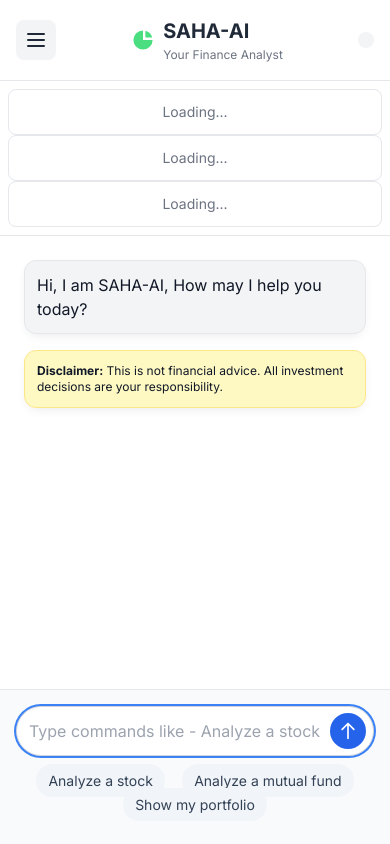
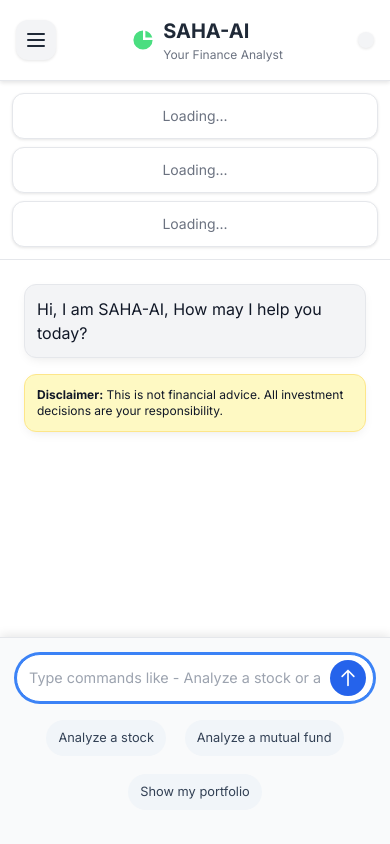
Before and after one commit to nithin1906/saha-ai, a Django app: template advisor/templates/advisor/index.html in a window 390 px wide. Run offline with Django 5.2, Linux system fonts and the light colour scheme; the template is opened without the code that fills it, so the values that code supplies are empty; some libraries are stand-ins or nearby versions.

Commit message:
Major mobile UI improvements and SENSEX data fix
- Fixed mobile input field text cutoff with better placeholder
- Improved suggestion chips layout with proper wrapping and spacing
- Enhanced mobile market cards with better shadows and hover effects
- Added mobile-specific portfolio health section
- Improved mobile header with sticky positioning and better styling
- Enhanced mobile chat window with custom scrollbars
- Fixed SENSEX market data fetching with multiple fallback methods
- Added better error handling for portfolio health on mobile
- Improved overall mobile responsiveness and visual design

```diff
--- a/advisor/templates/advisor/index.html
+++ b/advisor/templates/advisor/index.html
@@ -60,13 +60,24 @@
                 padding: 1rem;
                 background: white;
                 border-bottom: 1px solid #e5e7eb;
+                box-shadow: 0 2px 4px rgba(0,0,0,0.1);
+                position: sticky;
+                top: 0;
+                z-index: 30;
             }
             .mobile-menu-btn {
                 padding: 0.5rem;
-                border-radius: 0.5rem;
+                border-radius: 0.75rem;
                 background: #f3f4f6;
                 border: none;
                 cursor: pointer;
+                transition: all 0.2s ease;
+                box-shadow: 0 1px 3px rgba(0,0,0,0.1);
+            }
+            .mobile-menu-btn:hover {
+                background: #e5e7eb;
+                transform: translateY(-1px);
+                box-shadow: 0 2px 6px rgba(0,0,0,0.15);
             }
             .mobile-logo {
                 display: flex;
@@ -76,53 +87,106 @@
             .mobile-logo h1 {
                 font-size: 1.25rem;
                 font-weight: 700;
+                color: #1f2937;
             }
             .mobile-logo p {
                 font-size: 0.75rem;
                 color: #6b7280;
+                margin: 0;
             }
             .market-cards-mobile {
+                display: flex;
                 flex-direction: column;
                 gap: 0.5rem;
-                padding: 0.5rem;
+                padding: 0.75rem;
+                max-height: 200px;
+                overflow-y: auto;
             }
             .market-card-mobile {
                 width: 100%;
                 padding: 0.75rem;
-                border-radius: 0.5rem;
+                border-radius: 0.75rem;
                 background: white;
                 border: 1px solid #e5e7eb;
+                box-shadow: 0 1px 3px rgba(0,0,0,0.1);
+                transition: all 0.2s ease;
+            }
+            .market-card-mobile:hover {
+                transform: translateY(-1px);
+                box-shadow: 0 2px 8px rgba(0,0,0,0.15);
             }
             .chat-window-mobile {
                 padding: 1rem;
-                height: calc(100vh - 200px);
+                height: calc(100vh - 280px);
+                overflow-y: auto;
+                scroll-behavior: smooth;
+            }
+            .chat-window-mobile::-webkit-scrollbar {
+                width: 4px;
+            }
+            .chat-window-mobile::-webkit-scrollbar-track {
+                background: #f1f1f1;
+                border-radius: 2px;
+            }
+            .chat-window-mobile::-webkit-scrollbar-thumb {
+                background: #c1c1c1;
+                border-radius: 2px;
+            }
+            .chat-window-mobile::-webkit-scrollbar-thumb:hover {
+                background: #a8a8a8;
             }
             .input-area-mobile {
-                padding: 1rem;
+                padding: 0.75rem;
                 position: fixed;
                 bottom: 0;
                 left: 0;
                 right: 0;
                 background: white;
                 border-top: 1px solid #e5e7eb;
+                box-shadow: 0 -2px 10px rgba(0,0,0,0.1);
+                backdrop-filter: blur(10px);
+                background: rgba(255, 255, 255, 0.95);
             }
             .suggestions-mobile {
+                display: flex;
                 flex-wrap: wrap;
-                gap: 0.5rem;
-                margin-top: 0.5rem;
+                gap: 0.375rem;
+                margin-top: 0.75rem;
+                justify-content: center;
+                max-width: 100%;
+                overflow-x: auto;
+                padding: 0 0.25rem;
             }
             .suggestion-chip-mobile {
-                font-size: 0.875rem;
+                font-size: 0.8rem;
                 padding: 0.5rem 0.75rem;
-                border-radius: 1rem;
+                border-radius: 1.5rem;
                 background: #f3f4f6;
                 color: #374151;
                 border: none;
                 cursor: pointer;
                 transition: all 0.2s;
+                white-space: nowrap;
+                flex-shrink: 0;
+                min-width: fit-content;
             }
             .suggestion-chip-mobile:hover {
                 background: #e5e7eb;
+                transform: translateY(-1px);
+            }
+            .input-field-mobile {
+                font-size: 0.9rem;
+                padding: 0.75rem 3rem 0.75rem 1rem;
+                border-radius: 1.5rem;
+                border: 1px solid #d1d5db;
+                background: white;
+                width: 100%;
+                box-sizing: border-box;
+            }
+            .input-field-mobile:focus {
+                outline: none;
+                border-color: #3b82f6;
+                box-shadow: 0 0 0 3px rgba(59, 130, 246, 0.1);
             }
         }
 
@@ -427,6 +491,13 @@
             <h2 class="font-bold text-lg mb-2 text-gray-900 dark:text-gray-100">Portfolio Health</h2>
             <div id="health-score-placeholder" class="text-center text-gray-600 dark:text-gray-400">Loading score...</div>
             <div id="health-score-display" class="hidden"></div>
+        </div>
+
+        <!-- Mobile Portfolio Health Section -->
+        <div id="portfolio-health-section-mobile" class="p-4 bg-gray-50 dark:bg-gray-800 rounded-lg mt-6 md:hidden">
+            <h2 class="font-bold text-lg mb-2 text-gray-900 dark:text-gray-100">Portfolio Health</h2>
+            <div id="health-score-placeholder-mobile" class="text-center text-gray-600 dark:text-gray-400">Loading score...</div>
+            <div id="health-score-display-mobile" class="hidden"></div>
         </div>
     </aside>
 
@@ -525,7 +596,7 @@
         <div class="p-4 border-t border-gray-200 dark:border-gray-700 bg-gray-50 dark:bg-gray-800 input-area-mobile">
             <div class="w-full max-w-3xl mx-auto">
                 <div class="relative">
-                    <input id="user-input" type="text" class="w-full p-3 pr-12 border border-gray-300 dark:border-gray-600 rounded-full bg-white dark:bg-gray-700 focus:outline-none focus:ring-2 focus:ring-blue-500" placeholder="Type commands like - Analyze a stock or mutual fund, or Show my portfolio">
+                    <input id="user-input" type="text" class="w-full p-3 pr-12 border border-gray-300 dark:border-gray-600 rounded-full bg-white dark:bg-gray-700 focus:outline-none focus:ring-2 focus:ring-blue-500 input-field-mobile" placeholder="Ask about stocks, mutual funds, or portfolio">
                     <button id="send-button" class="absolute right-2 top-1/2 -translate-y-1/2 bg-blue-600 hover:bg-blue-700 text-white font-bold p-2 rounded-full transition duration-300">
                         <svg class="w-5 h-5" fill="none" viewBox="0 0 24 24" stroke="currentColor" stroke-width="2"><path stroke-linecap="round" stroke-linejoin="round" d="M5 10l7-7m0 0l7 7m-7-7v18" /></svg>
                     </button>
@@ -680,8 +751,17 @@ document.addEventListener('DOMContentLoaded', () => {
             const d = await r.json();
             healthScorePlaceholder.classList.add('hidden');
             healthScoreDisplay.classList.remove('hidden');
+
+            // Mobile version
+            const healthScorePlaceholderMobile = document.getElementById('health-score-placeholder-mobile');
+            const healthScoreDisplayMobile = document.getElementById('health-score-display-mobile');
+            if (healthScorePlaceholderMobile && healthScoreDisplayMobile) {
+                healthScorePlaceholderMobile.classList.add('hidden');
+                healthScoreDisplayMobile.classList.remove('hidden');
+            }
+
             const getScoreColor = (score) => score >= 7 ? 'text-green-500' : score >= 4 ? 'text-yellow-500' : 'text-red-500';
-            healthScoreDisplay.innerHTML = `
+            const healthHTML = `
                 <div class="text-center mb-4">
                     <p class="text-5xl font-bold ${getScoreColor(d.overall_score)}">${d.overall_score}</p>
                     <p class="text-sm text-gray-500 dark:text-gray-400">out of 10</p>
@@ -701,8 +781,17 @@ document.addEventListener('DOMContentLoaded', () => {
                     </div>
                 </div>
             `;
+
+            healthScoreDisplay.innerHTML = healthHTML;
+            if (healthScoreDisplayMobile) {
+                healthScoreDisplayMobile.innerHTML = healthHTML;
+            }
         } catch (e) {
             healthScorePlaceholder.textContent = 'Could not load score.';
+            const healthScorePlaceholderMobile = document.getElementById('health-score-placeholder-mobile');
+            if (healthScorePlaceholderMobile) {
+                healthScorePlaceholderMobile.textContent = 'Could not load score.';
+            }
         }
     }
 
```
Also changed, not shown: advisor/views.py (+54 -16 lines).
